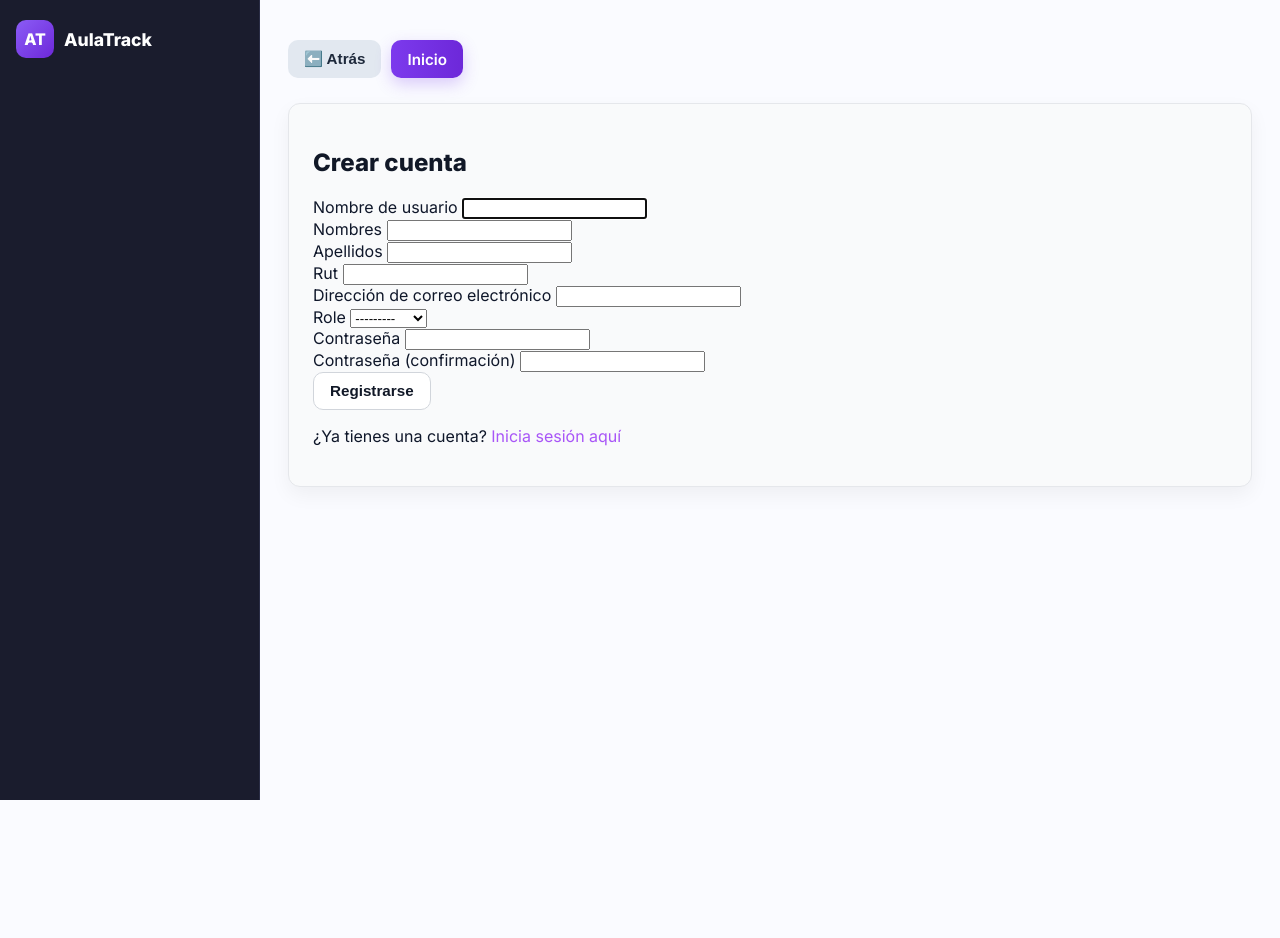
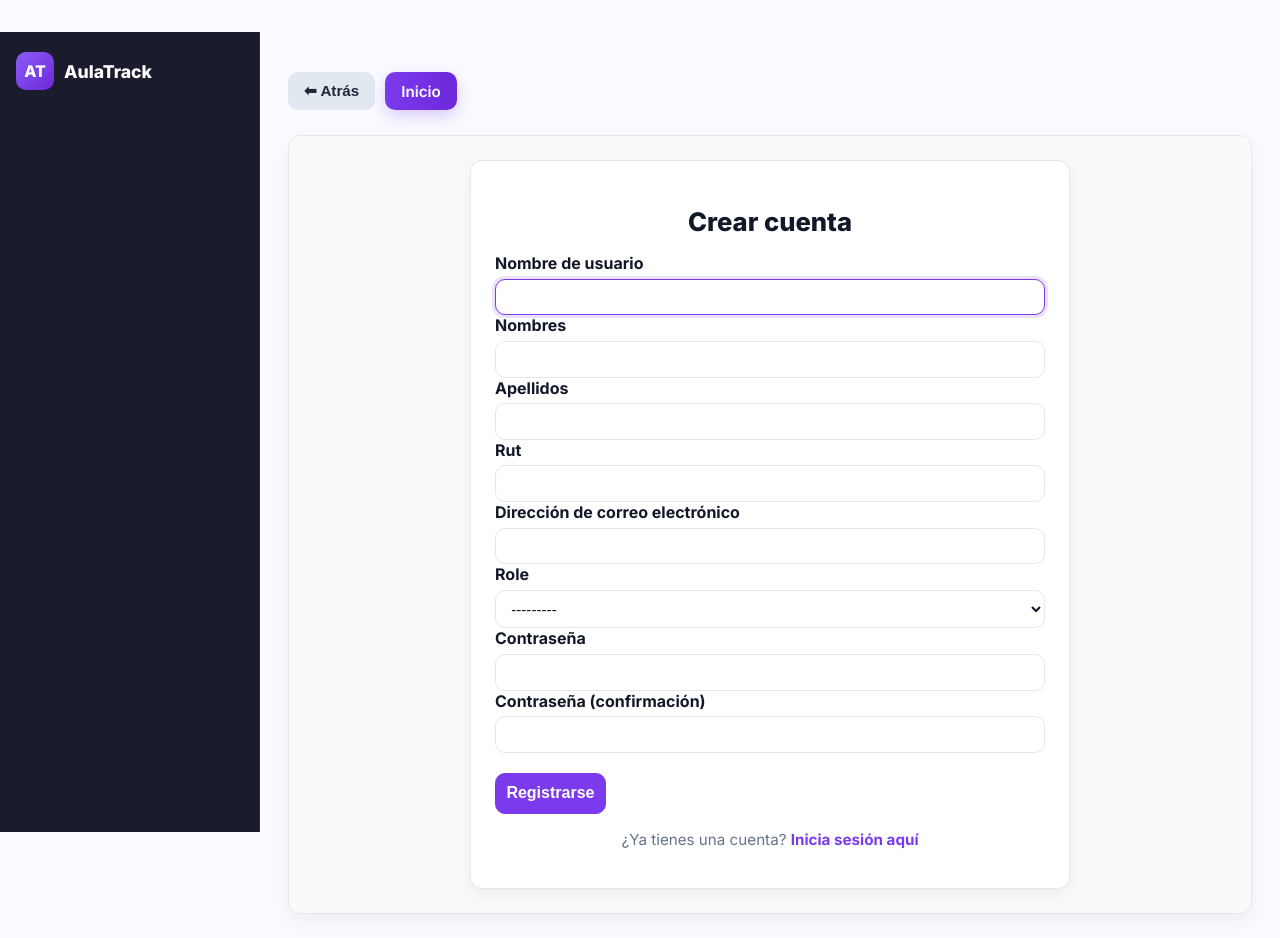
Before and after one commit to JordyBazan/Capstone, a Django app: page /registro/ in a window 1280 px wide. Before the commit the page ends 800 px from the top, so only its background shows below. Run offline with Django 5.2, Linux system fonts and the light colour scheme; some libraries are stand-ins or nearby versions.

Commit message:
poco css

```diff
--- a/aulatrack/usuarios/static/css/registro.css
+++ b/aulatrack/usuarios/static/css/registro.css
@@ -1,88 +1,156 @@
-
-/* --- Tarjeta del formulario --- */
-form {
-
-  box-shadow: 0 2px 10px rgba(0, 0, 0, 0.08);
-  width: 100%;
-  max-width: 420px;
-  display: flex;
-  flex-direction: column;
+:root {
+  --bg: #ffffff;
+  --text: #0f172a;
+  --text-strong: #111827;
+  --muted: #64748b;
+  --border: #e5e7eb;
+  --focus: #7c3aed;
+  --warn: #b91c1c;
 }
 
-/* --- Título --- */
-main h1 {
-  text-align: center;
-  font-size: 1.8rem;
-  font-weight: 700;
-  color: #5b34da;
-  margin-bottom: 1.8rem;
+/* General */
+body {
+  background: var(--bg);
+  color: var(--text);
+  font-family: "Inter", "Poppins", sans-serif;
+  margin: 0;
+  padding: 2rem 0;
 }
 
-/* --- Etiquetas --- */
-label {
-  font-weight: 500;
-  font-size: 0.95rem;
-  margin-bottom: 0.4rem;
-  margin-top: 0.8rem;
+/* Contenedor general */
+.container {
+  display: flex;
+  justify-content: center;
+  align-items: flex-start;
 }
 
-/* --- Campos --- */
+/* Tarjeta de registro */
+.card {
+  background: #fff;
+  border: 1px solid var(--border);
+  border-radius: 12px;
+  box-shadow: 0 6px 18px rgba(2, 6, 23, 0.06);
+  padding: 1.5rem;
+  width: 100%;
+  max-width: 480px;
+}
+
+.card h2 {
+  text-align: center;
+  font-size: 1.6rem;
+  font-weight: 800;
+  color: var(--text-strong);
+  margin-bottom: 1rem;
+}
+
+/* Alertas */
+.alert {
+  border-radius: 10px;
+  padding: 0.8rem 1rem;
+  font-size: 0.9rem;
+  margin-bottom: 1rem;
+}
+
+.alert-danger {
+  background: #fee2e2;
+  border: 1px solid #fecaca;
+  color: #b91c1c;
+}
+
+.alert-success {
+  background: #ecfdf5;
+  border: 1px solid #a7f3d0;
+  color: #065f46;
+}
+
+/* Campos */
+.form-label {
+  font-weight: 700;
+  color: var(--text-strong);
+  margin-bottom: 0.35rem;
+  display: block;
+}
+
 input,
-select {
+select,
+textarea {
   width: 100%;
-  border: 1px solid #d1d5db;
-  border-radius: 8px;
-  padding: 0.6rem 0.8rem;
+  padding: 0.55rem 0.7rem;
+  border: 1px solid var(--border);
+  border-radius: 10px;
+  background: #fff;
+  color: var(--text);
   font-size: 0.95rem;
-  outline: none;
-  transition: border-color 0.2s ease, box-shadow 0.2s ease;
+  transition: border-color 0.25s ease, box-shadow 0.25s ease;
 }
 
 input:focus,
-select:focus {
-  border-color: #5b34da;
-  box-shadow: 0 0 0 2px rgba(91, 52, 218, 0.15);
+select:focus,
+textarea:focus {
+  outline: none;
+  border-color: var(--focus);
+  box-shadow: 0 0 0 3px rgba(124, 58, 237, 0.15);
 }
 
-/* --- Errores --- */
-div ul.errorlist {
-  list-style: none;
-  padding: 0;
-  margin: 0.3rem 0 0;
-  color: #d93025;
-  font-size: 0.85rem;
+/* Botón principal */
+.btn-1 {
+
+  padding: 0.65rem;
+  border-radius: 10px;
+  border: 1px solid var(--focus);
+  background: var(--focus);
+  color: #fff;
+  font-weight: 700;
+  font-size: 1rem;
+  cursor: pointer;
+  transition: filter 0.2s ease, transform 0.2s ease;
 }
 
-/* --- Botón principal --- */
-
-
-.btn-1 {
-  background: linear-gradient(135deg, #5b34da, #7c3aed);
-  color: #fff;
-  border: none;
-  border-radius: 8px;
-  padding: 0.6rem 1.2rem;
-  font-size: 1rem;
-  font-weight: 600;
-  cursor: pointer;
-  transition: background 0.2s ease;
+.btn:hover {
+  filter: brightness(1.05);
+  transform: translateY(-1px);
 }
 
-.btn-1:hover {
-  background: linear-gradient(135deg, #6b46e8, #8b5cf6);
+/* Texto inferior */
+p {
+  margin-top: 1rem;
+  text-align: center;
+  font-size: 0.95rem;
+  color: var(--muted);
 }
 
+p a {
+  color: var(--focus);
+  font-weight: 700;
+  text-decoration: none;
+}
 
+p a:hover {
+  text-decoration: underline;
+}
 
+/* Errores de campo */
+ul {
+  margin: 0;
+  padding-left: 1.2rem;
+}
 
-/* --- Adaptación móvil --- */
-@media (max-width: 480px) {
-  form {
-    padding: 1.5rem;
-    margin: 1rem;
+li {
+  font-size: 0.9rem;
+  color: var(--warn);
+}
+
+/* Responsividad */
+@media (max-width: 576px) {
+  body {
+    padding: 1rem;
   }
 
-  main h1 {
-    font-size: 1.5rem;
+  .card {
+    padding: 1.2rem;
+  }
+
+  .card h2 {
+    font-size: 1.4rem;
   }
 }
--- a/aulatrack/usuarios/templates/base.html
+++ b/aulatrack/usuarios/templates/base.html
@@ -15,11 +15,7 @@
 
     <!--  Estilos específicos por vista -->
     {% block extra_css %}{% endblock %}
-
-    <!--  Estilos globales (unifica diseño en todas las vistas) -->
     <link rel="stylesheet" href="{% static 'css/global.css' %}">
-
-    <!-- ✅ SweetAlert2 -->
     <script src="https://cdn.jsdelivr.net/npm/sweetalert2@11"></script>
 </head>
 <body>
@@ -91,7 +87,7 @@
         <!--  BOTONES GLOBALES (Atrás / Inicio) -->
         {% if request.path != '/' and request.path != '/home/' %}
         <div class="nav-buttons fade-in">
-            <button onclick="window.history.back()" class="btn btn-secondary">⬅️ Atrás</button>
+            <button onclick="window.history.back()" class="btn btn-secondary">⬅ Atrás</button>
             <a href="{% url 'usuarios:home_page' %}" class="btn btn-prim">Inicio</a>
         </div>
         {% endif %}
--- a/aulatrack/usuarios/templates/crear_asignatura.html
+++ b/aulatrack/usuarios/templates/crear_asignatura.html
@@ -1,7 +1,11 @@
 {% extends 'base.html' %}
 {% load static %}
 
+
 {% block title %}Nueva Asignatura — AulaTrack{% endblock %}
+{% block extra_css %}
+<link rel="stylesheet" href="{% static 'css/crear_asignatura.css' %}">
+{% endblock %}
 
 {% block content %}
 <div class="page">
--- a/aulatrack/usuarios/templates/registro.html
+++ b/aulatrack/usuarios/templates/registro.html
@@ -1,6 +1,9 @@
 {% extends 'base.html' %}
-
+{% load static %}
 {% block title %}Registro{% endblock %}
+{% block extra_css %}
+<link rel="stylesheet" href="{% static 'css/registro.css' %}">
+{% endblock %}
 
 {% block content %}
 <div class="container mt-5">
@@ -38,7 +41,9 @@
       </div>
       {% endfor %}
 
-      <button type="submit" class="btn btn-primary w-100">Registrarse</button>
+      <br>
+
+      <button type="submit" class="btn-1 btn-primary w-100">Registrarse</button>
     </form>
 
     <p class="text-center mt-3">
```
Also changed, not shown: aulatrack/usuarios/static/css/crear_asignatura.css (+144 -37 lines), aulatrack/db.sqlite3.
